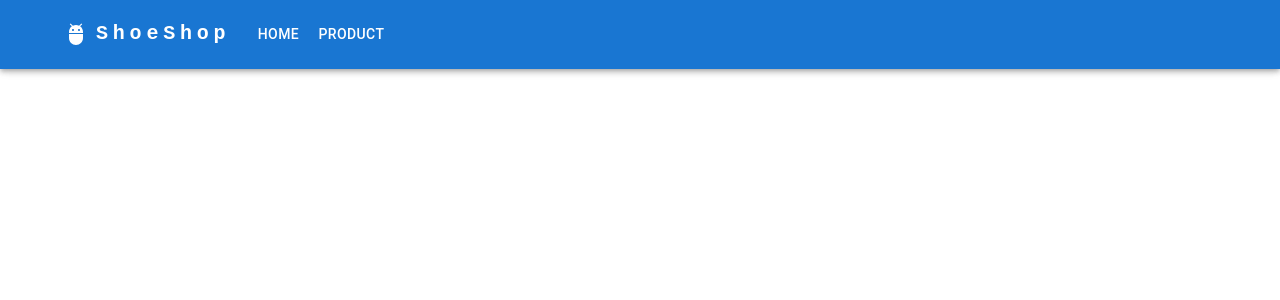
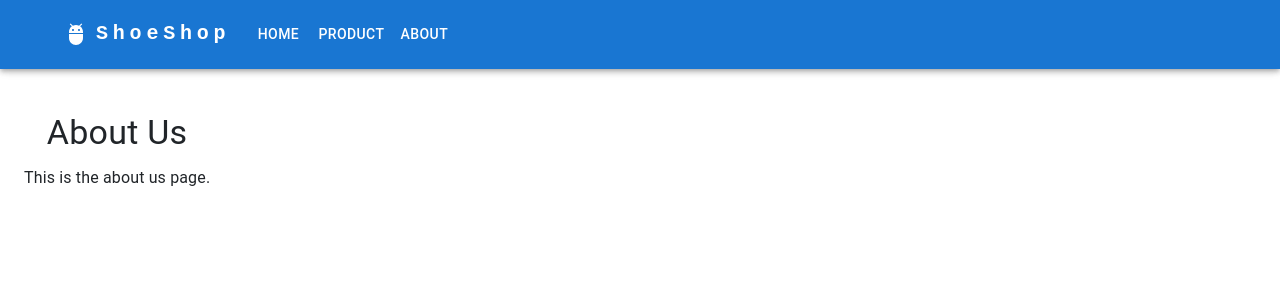
Before and after one commit to joo-chang/react-practice, a React (Vite) app in the folder shop/: page /about in a window 1280 px wide. Shown: the top 300 px of the page. Built offline with nearby package versions, Linux system fonts and the light colour scheme.

Commit message:
하위 라우터 Outlet 적용

```diff
--- a/shop/src/App.tsx
+++ b/shop/src/App.tsx
@@ -5,8 +5,9 @@ import { CardComponent } from './components/card';
 import { useState } from 'react';
 import { products } from './data/products';
 import { Route, Routes } from 'react-router-dom';
-import { Product } from './pages/product';
-import { ProductDetail } from './pages/productDetail';
+import { Product } from './pages/Product';
+import { ProductDetail } from './pages/ProductDetail';
+import { About } from './pages/About';
 
 function App() {
   return (
@@ -20,6 +21,9 @@ function App() {
             <Route path="/" />
             <Route path="/product" element={<Product />} />
             <Route path="/product/:id" element={<ProductDetail />} />
+            <Route path="/about" element={<About />} >
+              <Route path="member" element={<div>Member</div>} />
+            </Route>
           </Routes>
         </Container>
       </Box>
--- a/shop/src/components/header.tsx
+++ b/shop/src/components/header.tsx
@@ -14,7 +14,7 @@ import MenuItem from '@mui/material/MenuItem';
 import AdbIcon from '@mui/icons-material/Adb';
 import { Link, useNavigate } from 'react-router-dom';
 
-const pages = ['Home', 'Product'];
+const pages = ['Home', 'Product', 'About'];
 const settings = ['Profile', 'Account', 'Dashboard', 'Logout'];
 
 export const Header = () => {
@@ -39,6 +39,8 @@ export const Header = () => {
         navigate('/');
       } else if (page === 'Product') {
         navigate('/product');
+      } else if (page === 'About') {
+        navigate('/about');
       }
     },
     [navigate],
--- /dev/null
+++ b/shop/src/pages/About.tsx
@@ -0,0 +1,19 @@
+import React from 'react';
+import { Typography, Box } from '@mui/material';
+import { Outlet } from 'react-router-dom';
+
+export const About = () => {
+  return (
+    <Box
+      sx={{ display: 'flex', flexDirection: 'column', alignItems: 'center' }}
+    >
+      <Typography variant="h4" component="h1" gutterBottom>
+        About Us
+      </Typography>
+      <Typography variant="body1" paragraph>
+        This is the about us page.
+      </Typography>
+      <Outlet></Outlet>
+    </Box>
+  );
+};
```
